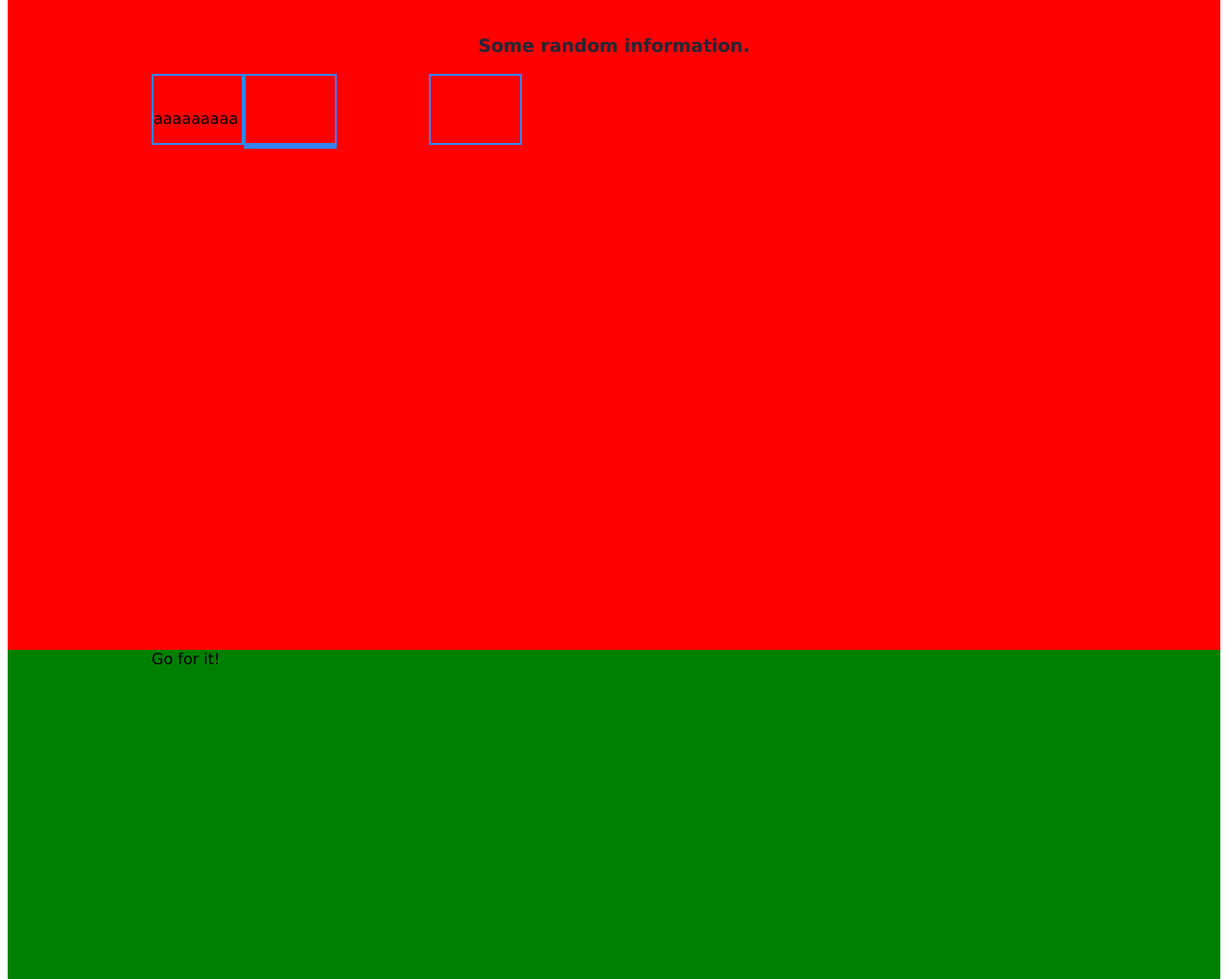
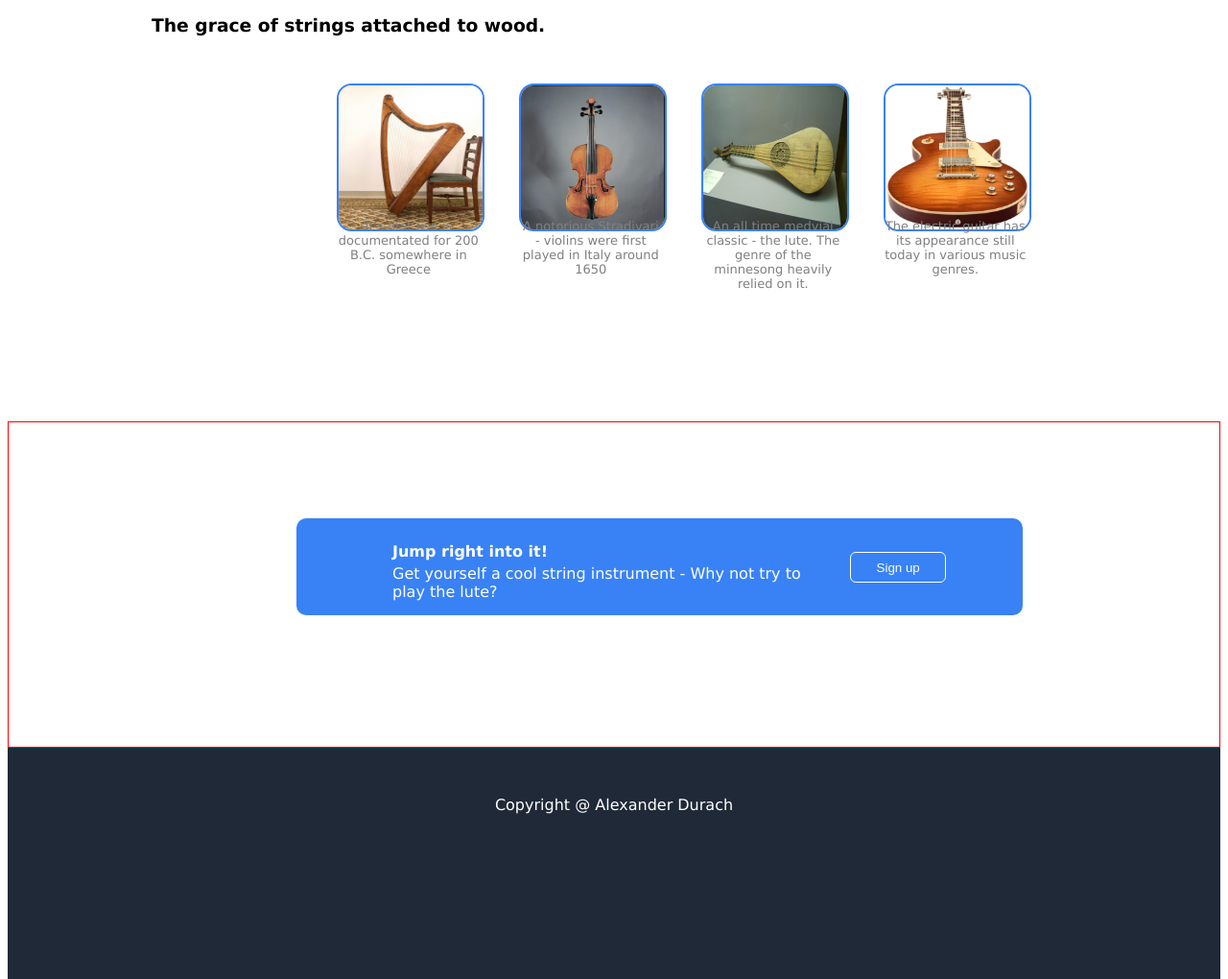
Before and after one commit to AlexDur/Odin-landing-page, a plain HTML site: page index.html in a window 1280 px wide. Shown: the part 402-1422 px from the top of the page at 96% size. Drawn offline with Linux system fonts and the light colour scheme.

Commit message:
Layout is done - missing details only

```diff
--- a/index.html
+++ b/index.html
@@ -28,28 +28,61 @@
         </header>
 
         <main>
-            <h3 >Some random information.</h3>
+            <h3 >The grace of strings attached to wood.</h3>
             <div class="photo-collection">
+
                 <div class="gridItem">
-                <img src="" alt="">
-                <p>aaaaaaaaa</p>
+                  <div class="image">
+                    <img src="images/Harp.png" alt="">
+                  </div>
+                  <div class="image-desc">
+                    <p>It's first use is documentated for 200 B.C. somewhere in Greece</p>
+                  </div>
                 </div>
 
-                <div class="gridItem"></div>
-                <img src="" alt="">
+                <div class="gridItem">
+                  <div class="image">
+                    <img src="images/violin.png" alt="">
+                  </div>
+                  <div class="image-desc">
+                    <p>A notorious Stradivari - violins were first played in Italy around 1650</p>
+                  </div>
+                </div>
 
-                <div class="gridItem"></div>
-                <img src="" alt="">
+                <div class="gridItem">
+                  <div class="image">
+                    <img src="images/800px-Wartburg-Laute.png" alt="">
+                  </div>
+                  <div class="image-desc">
+                    <p>An all time medvial classic - the lute. The genre of the minnesong heavily relied on it.</p>
+                  </div>
+                </div>
 
-                <div class="gridItem"></div>
-                <img src="" alt="">
+                <div class="gridItem">
+                  <div class="image">
+                    <img src="images/GIBSON_Les_Paul_Standard_60s_UB_2.png" alt="">
+                  </div>
+                  <div class="image-desc">
+                    <p>The electric guitar has its appearance still today in various music genres.</p>
+                  </div>
+                </div>
             </div>
         </main>
         <div class="saying">
             An inspiring quote
         </div>
-        <div class="action-call">Go for it!</div>
-        <footer>Copyright @ Alexander Durach</footer>
-    </div>
+        <div class="action-call">
+            <div class="box">
+                <div class="action-text">
+                    <h4>Jump right into it!</h4>
+                    <p>Get yourself a cool string instrument - Why not try to play the lute?</p>
+                </div>
+                <button>Sign up</button>
+            </div>
+            </div>
+        <footer>
+            <div class="footer-text">Copyright @ Alexander Durach</footer>
+            </div>
+        </div>
 </body>
 </html>
--- a/style.css
+++ b/style.css
@@ -3,32 +3,15 @@ body {
   font-family: Verdana, Geneva, Tahoma, sans-serif;
 }
 
-h3 {
-  color: #1f2937;
-  display: flex;
-  justify-content: center;
-  align-items: center;
-  margin-top: 40px;
-}
-
-.photo-collection {
-  display: grid;
-  grid-template-columns: repeat(4, 1fr);
-  width: 40%;
-}
-
-.gridItem {
-  border: 2px solid #3882f6;
-}
-
 .container {
   display: grid;
   grid-template-columns: 1fr;
-  grid-template-rows: 1.5fr 10fr 20fr 20fr 10fr 2fr;
+  grid-template-rows: 1.5fr 10fr 13fr 10fr 7fr 1fr;
   grid-template-areas: "a" "b" "c" "d" "e" "f";
   background-color: #1f2937;
 }
 
+/* nav */
 nav {
   grid-area: a;
   display: inline-flex;
@@ -46,6 +29,7 @@ ul {
   gap: 10px; /* Certain gap between links, but not words necessarily */
 }
 
+/* header */
 header {
   flex-direction: row;
   width: 60%;
@@ -67,27 +51,57 @@ header {
   margin-top: -27px;
 }
 
-.image {
+img {
   overflow: hidden;
-  height: 10px;
-  width: 10px;
+  height: 175px;
+  width: 400px;
+}
+
+/* main */
+main {
+  grid-area: c;
+  background-color: white;
+  padding-left: 150px;
+  padding-right: 150px;
+}
+
+.photo-collection {
+  display: grid;
+  grid-template-columns: repeat(4, 1fr);
+  width: 60%;
+  gap: 40px;
+  margin-left: auto;
+  margin-right: auto;
+  margin-top: 50px;
+}
+
+.gridItem {
+  width: 150px;
+}
+
+.gridItem img {
+  height: 150px;
+  width: 150px;
+  border-radius: 10%;
+  border: 2px solid #3882f6;
+}
+
+.image-desc {
+  margin-top: -10px;
+  color: grey;
+  text-align: center;
+  font-size: 13px;
 }
 
 button {
   background-color: #3882f6;
   color: white;
   padding: 3px 10px 3px 10px;
-  border-radius: 10%;
+  border-radius: 7%;
   box-shadow: none;
 }
 
-main {
-  grid-area: c;
-  background-color: red;
-  padding-left: 150px;
-  padding-right: 150px;
-}
-
+/* saying */
 .saying {
   grid-area: d;
   background-color: pink;
@@ -95,18 +109,59 @@ main {
   padding-right: 150px;
 }
 
+/* action-call */
 .action-call {
+  position: relative;
   grid-area: d;
-  background-color: green;
+  background-color: white;
   padding-left: 150px;
   padding-right: 150px;
+  border: 1px solid red;
 }
 
+.box {
+  position: absolute;
+  width: 60%;
+  height: 30%;
+  background-color: #3882f6;
+  border-radius: 10px;
+  place-self: inherit;
+  margin: 100px 150px 100px 150px;
+  display: grid;
+  grid-template-columns: 4fr 1fr;
+}
+
+.action-text {
+  color: white;
+  padding-left: 100px;
+}
+
+h4 {
+  color: white;
+  margin-top: 15px;
+  padding-top: 10px;
+}
+
+p {
+  margin-top: -17px;
+}
+
+.box button {
+  width: 100px;
+  border: 1px solid white;
+  margin: 35px;
+  margin-right: 80px;
+  border-radius: 6px;
+}
+
+/* footer */
 .footer {
   grid-area: e;
   background-color: #1f2937;
-  color: yellow;
-  display: flex;
-  justify-content: center;
-  align-items: center;
 }
+
+.footer-text {
+  color: white;
+  text-align: center;
+  margin-top: 50px;
+}
```
Also changed, not shown: images/800px-Wartburg-Laute.png (added), images/GIBSON_Les_Paul_Standard_60s_UB_2.png (added), images/violin.png (added).
